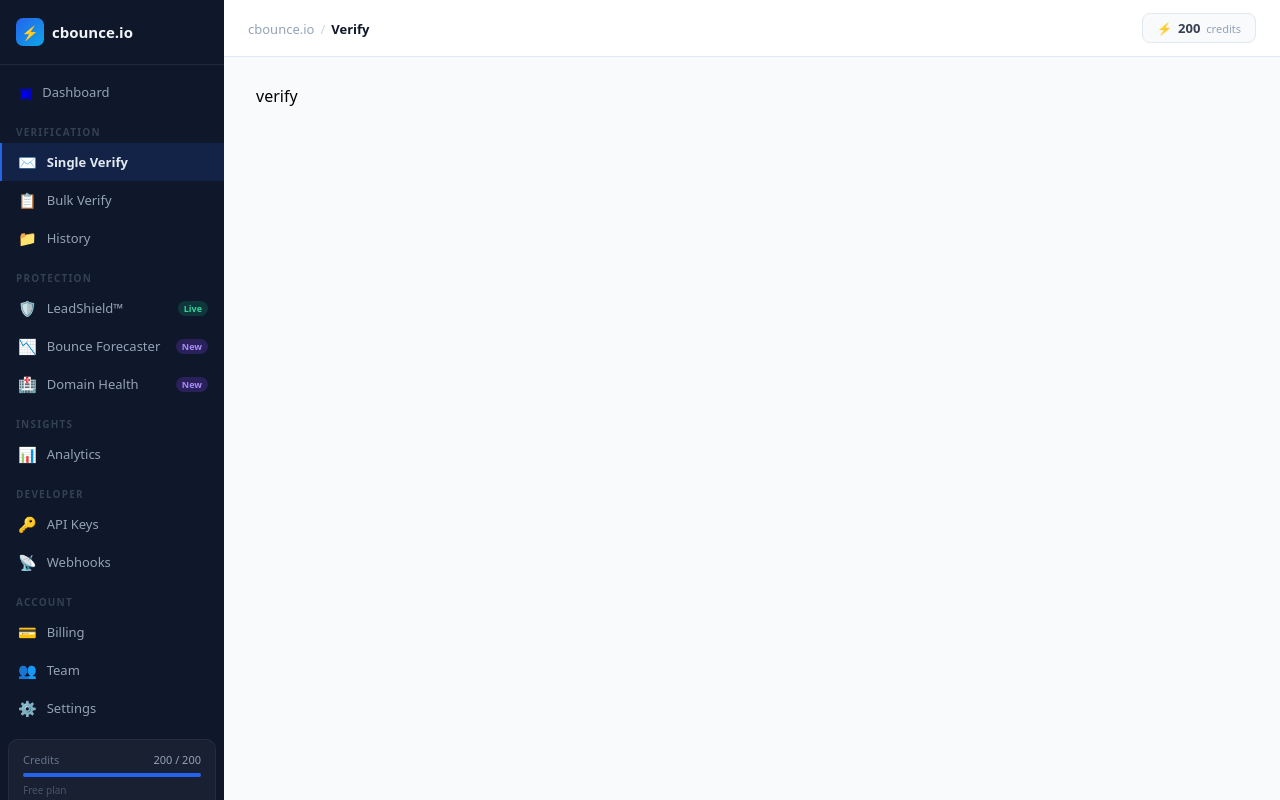
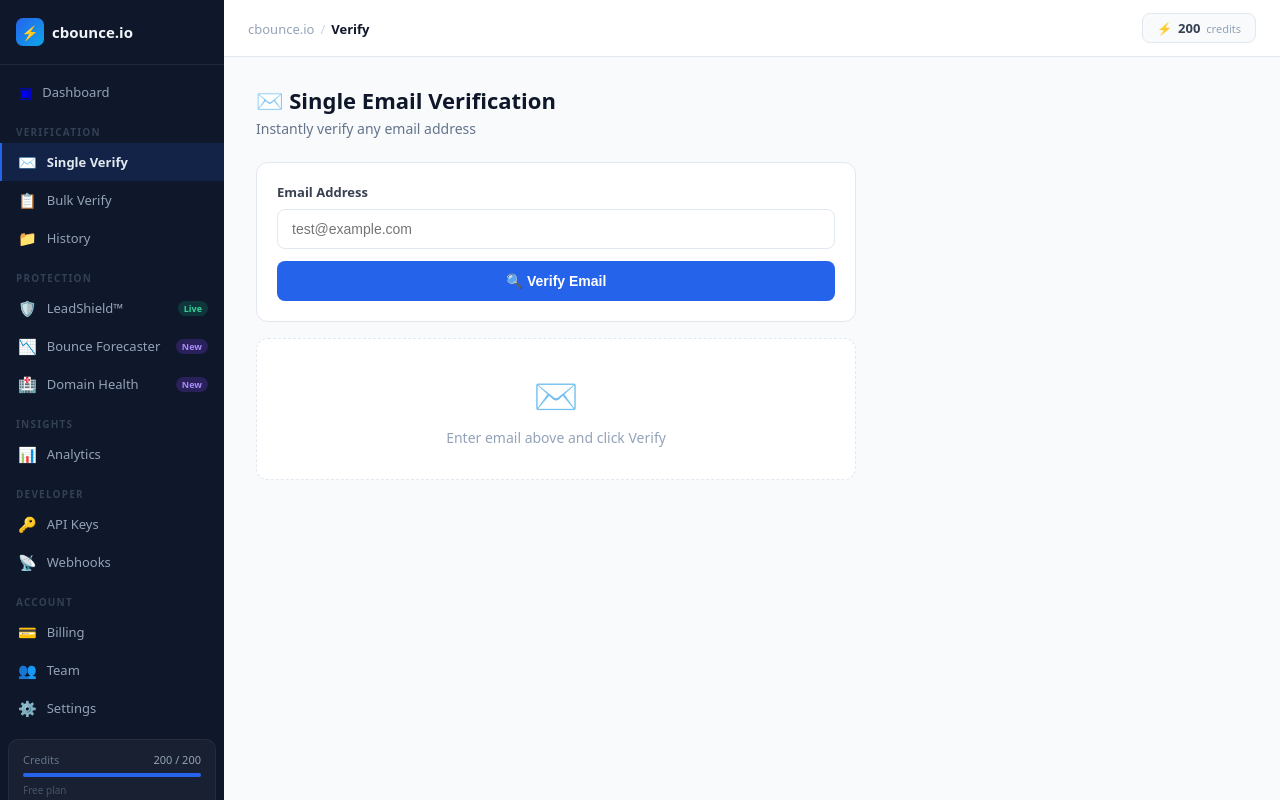
Before and after one commit to pappubabu200-jpg/cbounce, a Next.js app in the folder apps/web/: page /verify in a window 1280 px wide. Built offline with nearby package versions, Linux system fonts and the light colour scheme.

Commit message:
feat: verify page fixed

```diff
--- a/apps/web/app/(dashboard)/verify/page.tsx
+++ b/apps/web/app/(dashboard)/verify/page.tsx
@@ -1,3 +1,149 @@
-export default function Page() {
-  return <div>verify</div>
+'use client'
+import { useState } from 'react'
+
+type VerifyResult = {
+  email: string
+  status: 'valid' | 'invalid' | 'risky' | 'disposable' | 'unknown'
+  score: number
+  mx_valid: boolean
+  is_disposable: boolean
+  is_role_account: boolean
+  smtp_response: string
 }
+
+const statusConfig = {
+  valid:      { label: 'Valid', bg: '#DCFCE7', color: '#166534', icon: '✅' },
+  invalid:    { label: 'Invalid', bg: '#FEE2E2', color: '#991B1B', icon: '❌' },
+  risky:      { label: 'Risky', bg: '#FEF3C7', color: '#92400E', icon: '⚠️' },
+  disposable: { label: 'Disposable', bg: '#FEE2E2', color: '#991B1B', icon: '🚫' },
+  unknown:    { label: 'Unknown', bg: '#F1F5F9', color: '#475569', icon: '❓' },
+}
+
+export default function VerifyPage() {
+  const [email, setEmail] = useState('')
+  const [result, setResult] = useState<VerifyResult | null>(null)
+  const [loading, setLoading] = useState(false)
+  const [error, setError] = useState('')
+
+  const handleVerify = async () => {
+    if (!email) return
+    setLoading(true)
+    setError('')
+    setResult(null)
+    try {
+      const apiUrl = process.env.NEXT_PUBLIC_API_URL || 'http://localhost:8000'
+      const res = await fetch(`${apiUrl}/v1/verify/single/free`, {
+        method: 'POST',
+        headers: { 'Content-Type': 'application/json' },
+        body: JSON.stringify({ email }),
+      })
+      const data = await res.json()
+      if (data.success) setResult(data.data)
+      else setError('Verification failed')
+    } catch (e) {
+      setError('API connection failed — check NEXT_PUBLIC_API_URL')
+    }
+    setLoading(false)
+  }
+
+  const sc = result ? statusConfig[result.status] : null
+
+  return (
+    <div style={{ maxWidth: 600, fontFamily: 'system-ui, sans-serif' }}>
+      <div style={{ marginBottom: 24 }}>
+        <h1 style={{ fontSize: 22, fontWeight: 800, color: '#0F172A', margin: '0 0 4px' }}>
+          ✉️ Single Email Verification
+        </h1>
+        <p style={{ color: '#64748B', fontSize: 14, margin: 0 }}>
+          Instantly verify any email address
+        </p>
+      </div>
+
+      {/* Input */}
+      <div style={{ background: '#fff', border: '1px solid #E2E8F0', borderRadius: 12, padding: 20, marginBottom: 16 }}>
+        <label style={{ display: 'block', fontSize: 13, fontWeight: 600, color: '#374151', marginBottom: 8 }}>
+          Email Address
+        </label>
+        <input
+          type="email"
+          value={email}
+          onChange={e => setEmail(e.target.value)}
+          onKeyDown={e => e.key === 'Enter' && handleVerify()}
+          placeholder="test@example.com"
+          style={{
+            width: '100%', padding: '11px 14px',
+            border: '1px solid #E2E8F0', borderRadius: 8,
+            fontSize: 14, outline: 'none', marginBottom: 12,
+            boxSizing: 'border-box',
+          }}
+        />
+        <button
+          onClick={handleVerify}
+          disabled={loading || !email}
+          style={{
+            width: '100%', padding: '12px',
+            background: loading ? '#93C5FD' : '#2563EB',
+            color: '#fff', border: 'none', borderRadius: 8,
+            fontSize: 14, fontWeight: 600,
+            cursor: loading ? 'not-allowed' : 'pointer',
+          }}
+        >
+          {loading ? '⏳ Verifying...' : '🔍 Verify Email'}
+        </button>
+
+        {error && (
+          <div style={{ marginTop: 12, padding: '10px 14px', background: '#FEF2F2', border: '1px solid #FECACA', borderRadius: 8, color: '#DC2626', fontSize: 13 }}>
+            ❌ {error}
+          </div>
+        )}
+      </div>
+
+      {/* Result */}
+      {result && sc && (
+        <div style={{ background: '#fff', border: '1px solid #E2E8F0', borderRadius: 12, padding: 20 }}>
+          <div style={{ display: 'flex', alignItems: 'center', gap: 12, padding: '12px 16px', background: sc.bg, borderRadius: 8, marginBottom: 16 }}>
+            <span style={{ fontSize: 24 }}>{sc.icon}</span>
+            <div style={{ flex: 1 }}>
+              <div style={{ fontSize: 16, fontWeight: 800, color: sc.color }}>{sc.label}</div>
+              <div style={{ fontSize: 12, color: sc.color, opacity: 0.8 }}>{result.email}</div>
+            </div>
+            <div style={{ textAlign: 'center' }}>
+              <div style={{ fontSize: 24, fontWeight: 800, color: sc.color }}>{result.score}</div>
+              <div style={{ fontSize: 10, color: sc.color, opacity: 0.7 }}>Score</div>
+            </div>
+          </div>
+
+          <div style={{ display: 'grid', gridTemplateColumns: '1fr 1fr', gap: 10 }}>
+            {[
+              { label: 'MX Records', value: result.mx_valid ? '✅ Valid' : '❌ Invalid' },
+              { label: 'Disposable', value: result.is_disposable ? '⚠️ Yes' : '✅ No' },
+              { label: 'Role Account', value: result.is_role_account ? '⚠️ Yes' : '✅ No' },
+              { label: 'SMTP', value: result.smtp_response },
+            ].map(item => (
+              <div key={item.label} style={{ padding: '10px 14px', background: '#F8FAFC', borderRadius: 8 }}>
+                <div style={{ fontSize: 10, color: '#94A3B8', fontWeight: 600, textTransform: 'uppercase', marginBottom: 3 }}>
+                  {item.label}
+                </div>
+                <div style={{ fontSize: 13, fontWeight: 600, color: '#374151' }}>{item.value}</div>
+              </div>
+            ))}
+          </div>
+
+          <button
+            onClick={() => { setResult(null); setEmail('') }}
+            style={{ marginTop: 14, width: '100%', padding: '10px', background: '#F8FAFC', border: '1px solid #E2E8F0', borderRadius: 8, fontSize: 13, fontWeight: 600, color: '#374151', cursor: 'pointer' }}
+          >
+            🔄 Verify Another
+          </button>
+        </div>
+      )}
+
+      {!result && !loading && (
+        <div style={{ background: '#fff', border: '1px dashed #E2E8F0', borderRadius: 12, padding: '32px 24px', textAlign: 'center' }}>
+          <div style={{ fontSize: 36, marginBottom: 8 }}>✉️</div>
+          <div style={{ fontSize: 14, color: '#94A3B8' }}>Enter email above and click Verify</div>
+        </div>
+      )}
+    </div>
+  )
+}
```
